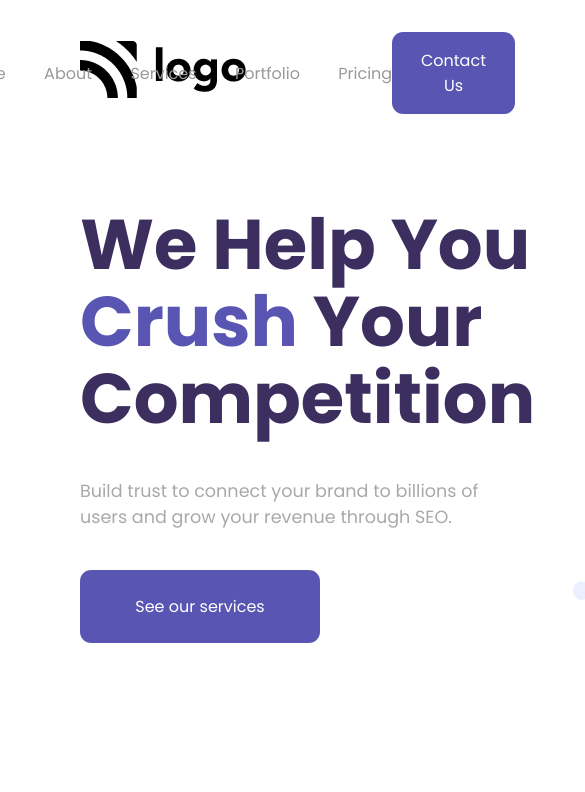
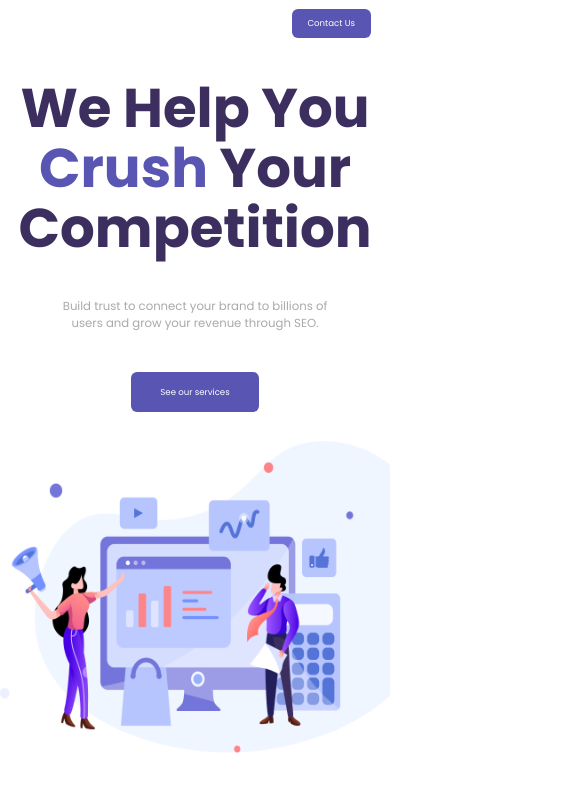
Before and after one commit to vivekranjan0144/Digital-Marketing-Homepage, a plain HTML site: page index.html in a window 390 px wide. Shown: the top 792 px of the page, 585 px wide, since content can reach past the window. Drawn offline with Linux system fonts and the light colour scheme.

Commit message:
media query added

```diff
--- a/style.css
+++ b/style.css
@@ -12,7 +12,11 @@
     display: flex;
     justify-content: space-between;
     align-items: center;
-    padding: 2em 5em;
+    padding: 2vw 5vw;
+}
+
+.bar {
+    display: none;
 }
 
 .list {
@@ -81,3 +85,68 @@
     height: 550px;
 }
 /*-------------------------------------------*/
+
+/*-----------------media-Query---------------*/
+
+@media screen and (max-width: 1340px) {
+    .list {
+        margin-left: 0;
+    }
+
+    .banner-container {
+        padding: 0;
+        width: 100vw;
+     }
+
+    .banner-container div:first-child , .banner-container div:last-child img  {
+        width: 50vw;
+    }
+}
+
+@media screen and (max-width: 918px) {
+    .bar {
+        display: initial;
+    }
+
+    .fa.fa.fa-bars {
+        font-size: 7vw;
+    }
+
+    .grow-list , .navbar-container>div img {
+        display: none;
+    }
+
+    .nav-button {
+        font-size: 2.2vw;
+        padding: 2vw 4vw;
+    }
+
+    .banner-container {
+        flex-wrap: wrap;
+    }
+
+    .banner-container div:first-child , .banner-container div:last-child img  {
+        width: 100vw;
+    }
+
+    .banner-container div:first-child  {
+        align-items: center;
+    }
+
+    .heading-text {
+        margin-top: 0.6em;
+        text-align: center;
+        width: 100vw;
+        font-size: 14vw;
+    }
+    .description {
+        text-align: center;
+        font-size: 3vw;
+    }
+
+    .banner-container div:last-child img  {
+        margin-top: 1.8em;
+        height: 80vw;
+    }
+}
+/*-------------------------------------------*/
```
